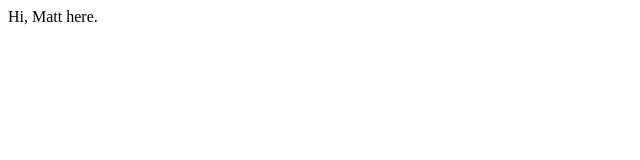
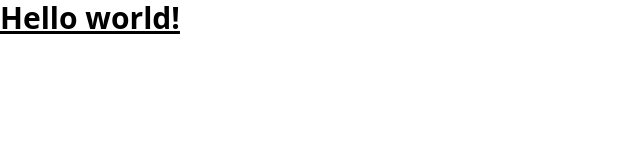
Before and after one commit to mattboschetti/mattboschetti.github.io, a plain HTML site: page index.html in a window 1280 px wide. Shown: the whole page, without its empty margins (0-640 px from the left). Drawn offline with nearby package versions, Linux system fonts and the light colour scheme.

Commit message:
Update index.html

```diff
--- a/index.html
+++ b/index.html
@@ -1,7 +1,13 @@
+<!doctype html>
 <html>
-<body>
-  <p>
-    Hi, Matt here.
-  </p>
-</body>
+  <head>
+    <meta charset="UTF-8" />
+    <meta name="viewport" content="width=device-width, initial-scale=1.0" />
+    <script src="https://cdn.jsdelivr.net/npm/@tailwindcss/browser@4"></script>
+  </head>
+  <body>
+    <h1 class="text-3xl font-bold underline">
+      Hello world!
+    </h1>
+  </body>
 </html>
```
